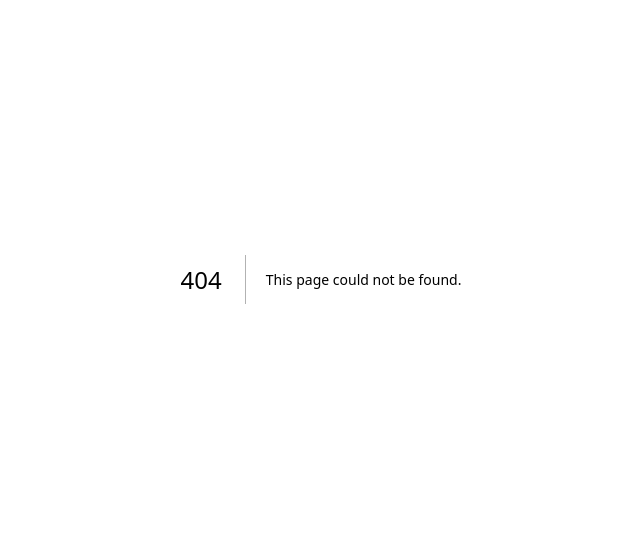
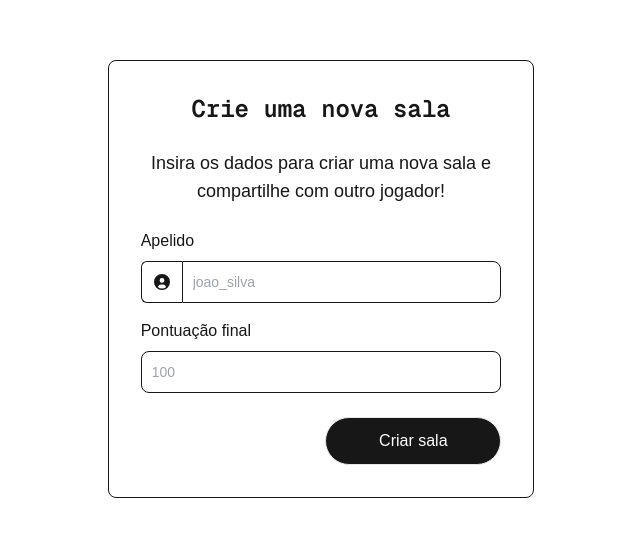
Before and after one commit to brunatb/quest-game, a Next.js app: page /criar-sala in a window 1280 px wide. Before the commit this address had no page. Shown: the part 121-658 px from the top of the page, without its empty margins (319-959 px from the left). Built offline with nearby package versions, Linux system fonts and the light colour scheme.

Commit message:
feat: add create room page

```diff
--- a/src/app/components/Link.tsx
+++ /dev/null
@@ -1,26 +0,0 @@
-export function LightLink({ href, children }: Props) {
-  return (
-    <a
-      className="w-full rounded-full border border-solid border-transparent transition-colors flex items-center justify-center bg-foreground text-background gap-2 hover:bg-[#383838] dark:hover:bg-[#ccc] text-sm sm:text-base h-10 sm:h-12 px-4 sm:px-5"
-      href={href}
-    >
-      {children}
-    </a>
-  );
-}
-
-export function DarkLink({ href, children }: Props) {
-  return (
-    <a
-      className="w-full rounded-full border border-solid border-black/[.08] dark:border-white/[.145] transition-colors flex items-center justify-center hover:bg-[#f2f2f2] dark:hover:bg-[#1a1a1a] hover:border-transparent text-sm sm:text-base h-10 sm:h-12 px-4 sm:px-5 sm:min-w-44"
-      href={href}
-    >
-      {children}
-    </a>
-  );
-}
-
-type Props = {
-  href: string;
-  children: React.ReactNode;
-};
--- /dev/null
+++ b/src/app/components/button.tsx
@@ -0,0 +1,22 @@
+// receive all props from button element
+
+export function Button({ variant = "dark", children, ...props }: Props) {
+  const classNames =
+    variant === "dark"
+      ? " border-black/[.08] dark:border-white/[.145] hover:bg-[#f2f2f2] dark:hover:bg-[#1a1a1a] hover:border-transparent"
+      : "bg-foreground text-background gap-2 hover:bg-[#383838] dark:hover:bg-[#ccc]";
+  return (
+    <button
+      {...props}
+      className={`w-full rounded-full border border-solid transition-colors flex items-center justify-center text-sm sm:text-base h-10 sm:h-12 px-4 sm:px-5 sm:min-w-44 ${classNames}`}
+    >
+      {children}
+    </button>
+  );
+}
+
+type Props = React.PropsWithChildren<
+  React.ButtonHTMLAttributes<HTMLButtonElement>
+> & {
+  variant?: "light" | "dark";
+};
--- /dev/null
+++ b/src/app/components/error-message.tsx
@@ -0,0 +1,7 @@
+export function ErrorMessage({ children }: Props) {
+  return <div className="text-red-500 text-sm">{children}</div>;
+}
+
+type Props = {
+ children: React.ReactNode;
+};
--- /dev/null
+++ b/src/app/components/icons.tsx
@@ -0,0 +1,13 @@
+export function UserIcon() {
+  return (
+    <svg
+      className="w-4 h-4 text-foreground"
+      aria-hidden="true"
+      xmlns="http://www.w3.org/2000/svg"
+      fill="currentColor"
+      viewBox="0 0 20 20"
+    >
+      <path d="M10 0a10 10 0 1 0 10 10A10.011 10.011 0 0 0 10 0Zm0 5a3 3 0 1 1 0 6 3 3 0 0 1 0-6Zm0 13a8.949 8.949 0 0 1-4.951-1.488A3.987 3.987 0 0 1 9 13h2a3.987 3.987 0 0 1 3.951 3.512A8.949 8.949 0 0 1 10 18Z" />
+    </svg>
+  );
+}
--- a/src/app/components/index.ts
+++ b/src/app/components/index.ts
@@ -1 +1,5 @@
-export * from "./Link";
+export * from "./link";
+export * from "./button";
+export * from "./input";
+export * from "./icons";
+export * from "./error-message";
--- /dev/null
+++ b/src/app/components/input.tsx
@@ -0,0 +1,31 @@
+import { InputHTMLAttributes } from "react";
+
+export function Input({ icon, label, ...props }: Props) {
+  return (
+    <>
+      {label && (
+        <label className="text-foreground mb-2 inline-block">
+          {label}
+        </label>
+      )}
+      <div className="flex text-foreground">
+        {icon && (
+          <span className="inline-flex items-center px-3 text-sm border rounded-e-0 border-foreground border-e-0 rounded-s-md bg-transparent">
+            {icon}
+          </span>
+        )}
+        <input
+          className={`bg-transparent border block flex-1 min-w-0 w-full text-sm border-foreground p-2.5 outline-none ${
+            icon ? "rounded-none rounded-e-lg" : "rounded-lg"
+          }`}
+          {...props}
+        />
+      </div>
+    </>
+  );
+}
+
+type Props = React.PropsWithChildren<InputHTMLAttributes<HTMLInputElement>> & {
+  icon?: React.ReactNode;
+  label?: string;
+};
--- /dev/null
+++ b/src/app/components/link.tsx
@@ -0,0 +1,22 @@
+import { AnchorHTMLAttributes } from "react";
+
+export function Link({ children, variant = "dark", ...props }: Props) {
+  const classNames =
+    variant === "dark"
+      ? " border-black/[.08] dark:border-white/[.145] hover:bg-[#f2f2f2] dark:hover:bg-[#1a1a1a] hover:border-transparent"
+      : "bg-foreground text-background gap-2 hover:bg-[#383838] dark:hover:bg-[#ccc]";
+  return (
+    <a
+      className={`w-full rounded-full border border-solid transition-colors flex items-center justify-center text-sm sm:text-base h-10 sm:h-12 px-4 sm:px-5 sm:min-w-44 ${classNames}`}
+      {...props}
+    >
+      {children}
+    </a>
+  );
+}
+
+type Props = React.PropsWithChildren<
+  AnchorHTMLAttributes<HTMLAnchorElement>
+> & {
+  variant?: "light" | "dark";
+};
--- /dev/null
+++ b/src/app/criar-sala/components/create-room-form.tsx
@@ -0,0 +1,75 @@
+"use client";
+
+import { Button, ErrorMessage, Input, UserIcon } from "@/app/components";
+import { useState } from "react";
+
+export function CreateRoomForm() {
+  const [finalScore, setFinalScore] = useState<number>();
+  const [nickname, setNickname] = useState<string>();
+  const [errorMessage, setErrorMessage] = useState<string>();
+
+  function handleSubmit(event: React.FormEvent) {
+    event.preventDefault();
+
+    if (!nickname) {
+      setErrorMessage("O campo apelido é obrigatório");
+      return;
+    }
+
+    if (!finalScore) {
+      setErrorMessage("O campo pontuação final é obrigatório");
+      return;
+    }
+
+    if (finalScore < 1) {
+      setErrorMessage("A pontuação final deve ser maior que 0");
+      return;
+    }
+
+    // Create room logic here
+  }
+
+  return (
+    <form
+      className="w-full space-y-6 border border-foreground p-8 rounded-lg"
+      onSubmit={handleSubmit}
+    >
+      <h1 className="font-[family-name:var(--font-geist-mono)] w-full text-center text-2xl font-bold">
+        Crie uma nova sala
+      </h1>
+      <p className="text-lg text-center">
+        Insira os dados para criar uma nova sala e compartilhe com outro
+        jogador!
+      </p>
+      <div className="w-full space-y-4">
+        <div className="w-full">
+          <Input
+            icon={<UserIcon />}
+            label="Apelido"
+            value={nickname}
+            onChange={(event) => setNickname(event.target.value)}
+            placeholder="joao_silva"
+          />
+        </div>
+        <div className="w-full">
+          <Input
+            label="Pontuação final"
+            value={finalScore}
+            onChange={(event) => setFinalScore(Number(event.target.value))}
+            placeholder="100"
+            type="number"
+            min="1"
+          />
+        </div>
+      <ErrorMessage>{errorMessage}</ErrorMessage>
+      </div>
+      <div className="w-full flex justify-end">
+        <div className="w-fit">
+          <Button variant="light" type="submit">
+            Criar sala
+          </Button>
+        </div>
+      </div>
+    </form>
+  );
+}
--- /dev/null
+++ b/src/app/criar-sala/components/index.ts
@@ -0,0 +1 @@
+export * from "./create-room-form";
--- /dev/null
+++ b/src/app/criar-sala/page.tsx
@@ -0,0 +1,9 @@
+import { CreateRoomForm } from "./components";
+
+export default function Page() {
+  return (
+    <div className="max-w-full w-1/3 space-y-2">
+      <CreateRoomForm />
+    </div>
+  );
+}
--- a/src/app/page.tsx
+++ b/src/app/page.tsx
@@ -1,4 +1,4 @@
-import { DarkLink, LightLink } from "./components";
+import { Link } from "./components";
 
 export default function Home() {
   return (
@@ -8,8 +8,10 @@ export default function Home() {
       </h1>
       <p className="text-lg">Comece um novo jogo ou entre em uma sala!</p>
       <div className="w-full space-y-2">
-        <LightLink href="/criar-sala">Novo jogo</LightLink>
-        <DarkLink href="/entrar-na-sala">Entrar em uma sala</DarkLink>
+        <Link variant="light" href="/criar-sala">
+          Novo jogo
+        </Link>
+        <Link href="/entrar-na-sala">Entrar em uma sala</Link>
       </div>
     </main>
   );
```
